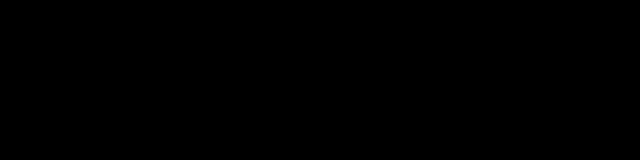
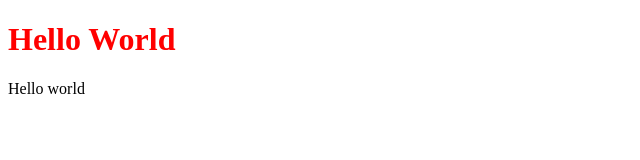
Before and after one commit to TMCrichton/TMCrichton.github.io, a plain HTML site: page index.html in a window 1280 px wide. Shown: the whole page, without its empty margins (0-640 px from the left). Drawn offline with Linux system fonts and the light colour scheme.

Commit message:
Update index.html

```diff
--- a/index.html
+++ b/index.html
@@ -3,8 +3,8 @@
 <head>
   <title>MULC</title>
   <style>
-    body {
-      background-color: #000;
+    h1 {
+      color: red;
     }
   </style>
 </head>
```
